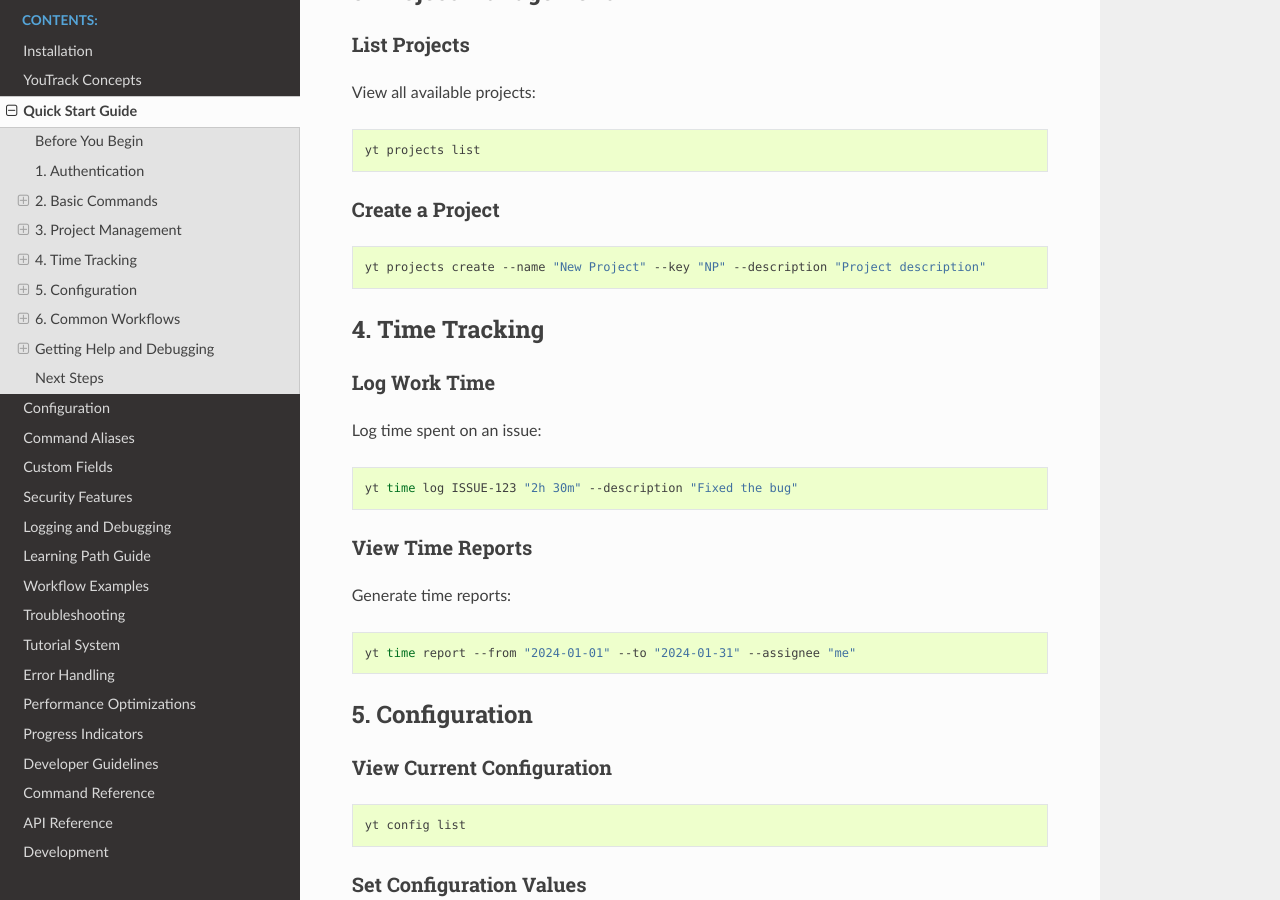
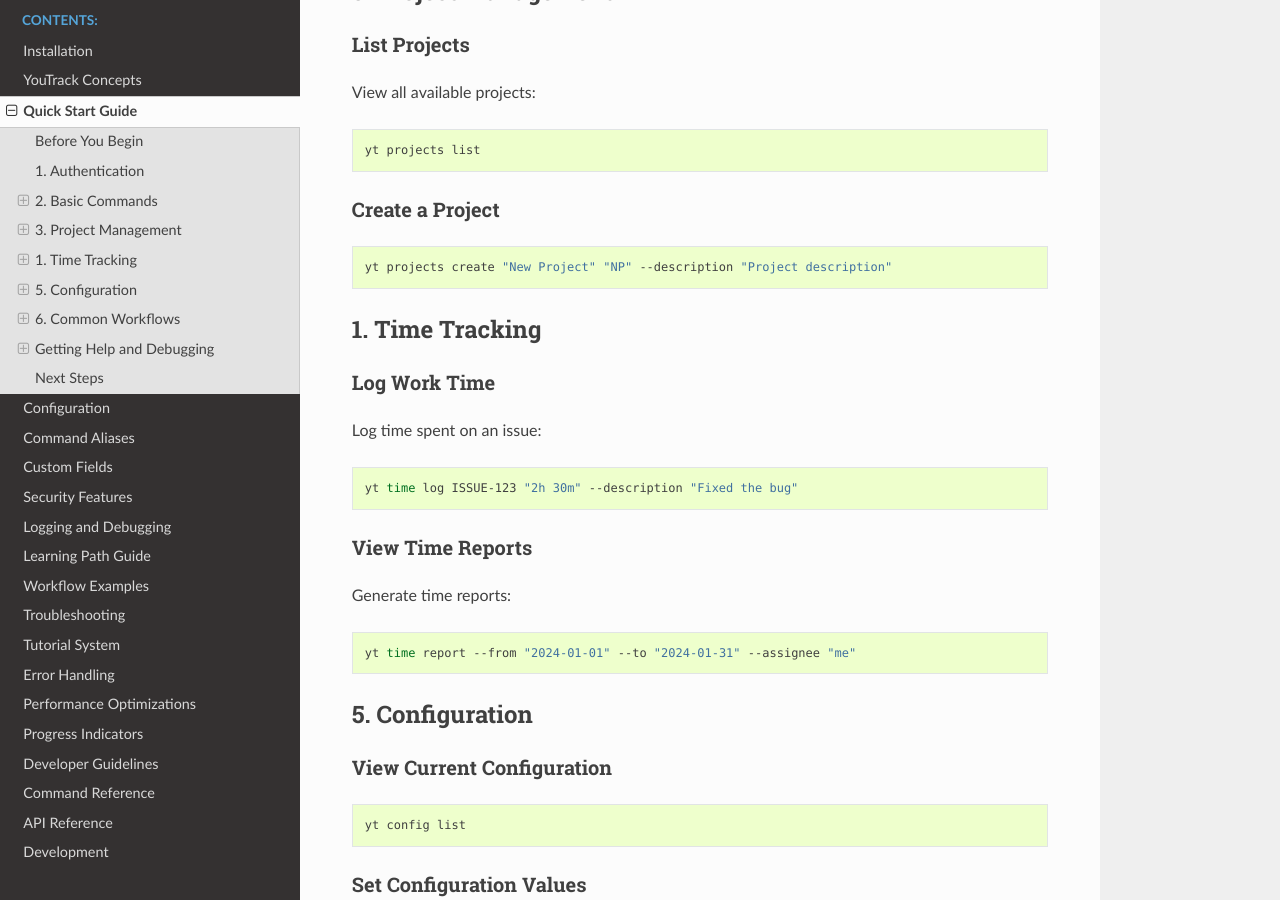
Before and after one commit to ryancheley/yt-cli, a Sphinx documentation site: the page built from docs/quickstart.rst, in a window 1280 px wide and 900 px high, scrolled down 2213 px. Built offline with Sphinx 7.4.7 and the Read the Docs theme 3.1.0, drawn with Linux system fonts in a browser that asks for light colours; some of the changed text lies outside the part shown.

Commit message:
📝 update docs for errors

```diff
--- a/docs/quickstart.rst
+++ b/docs/quickstart.rst
@@ -121,9 +121,9 @@
 
 .. code-block:: bash
 
-   yt projects create --name "New Project" --key "NP" --description "Project description"
+   yt projects create "New Project" "NP" --description "Project description"
 
-4. Time Tracking
+1. Time Tracking
 ----------------
 
 Log Work Time
@@ -213,7 +213,7 @@
 .. code-block:: bash
 
    yt --verbose issues list
-   yt --verbose projects create --name "New Project" --key "NP"
+   yt --verbose projects create "New Project" "NP"
 
 **Debug Mode** - Shows detailed information for troubleshooting:
 
@@ -250,9 +250,6 @@
    # JSON format for automation
    yt issues list --format json
 
-   # Disable colors for plain text
-   yt issues list --no-color
-
 Next Steps
 ----------
 
```
Also changed, not shown: docs/youtrack-concepts.rst (+4 -3 lines).
